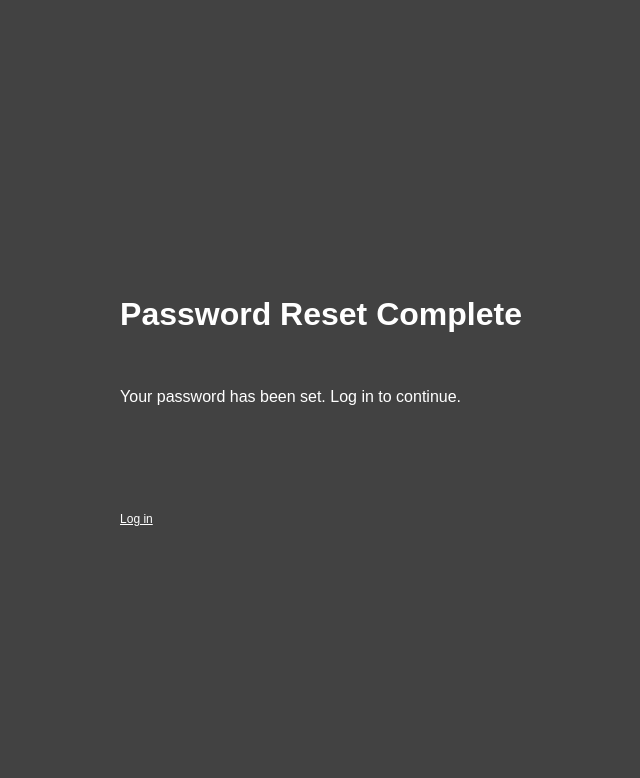
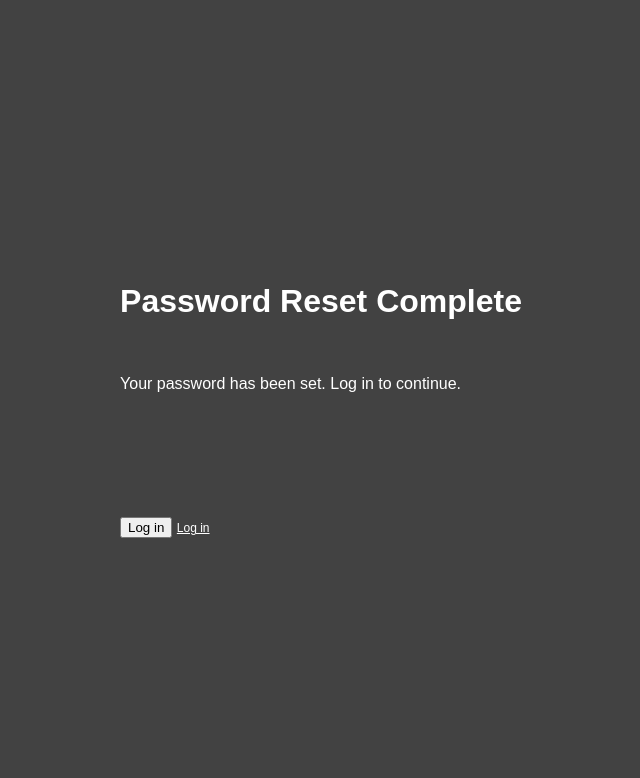
Before and after one commit to adelfavero57/EthicsWebApp, a Django app: page /reset_password_complete/ in a window 1280 px wide. Shown: the top 778 px of the page, without its empty margins (327-967 px from the left). Run offline with Django 3.2, Linux system fonts and the light colour scheme.

Commit message:
nothin change

```diff
--- a/Project/accounts/templates/password_reset_complete.html
+++ b/Project/accounts/templates/password_reset_complete.html
@@ -22,6 +22,8 @@
             <br>
             <br>
             <br>
+            <br>
+            <input type="submit" value="Log in" id="login" name="Login">
             <a href="/login">Log in</a>
         </form>
 
```
Also changed, not shown: Project/db.sqlite3.
